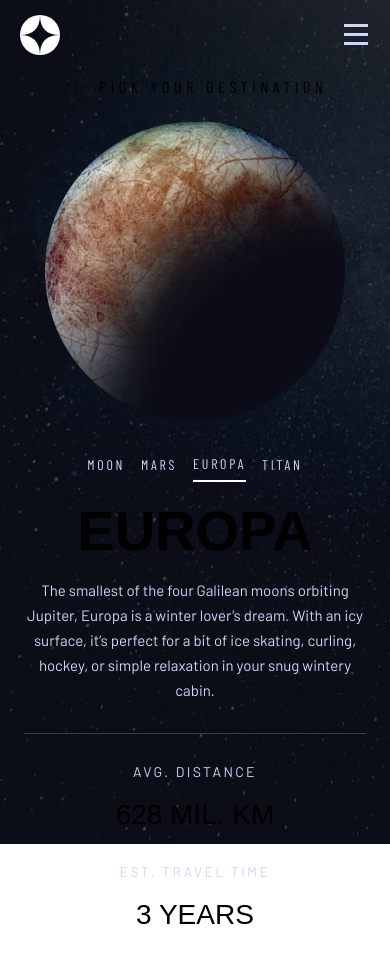
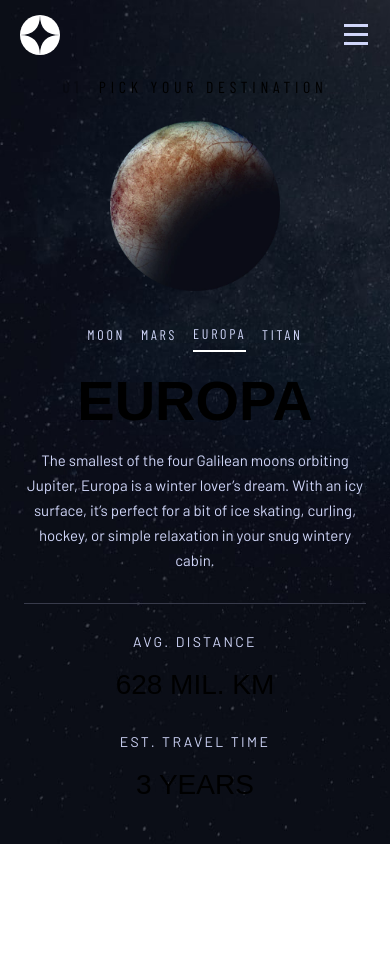
Before and after one commit to ivishalgautam/space-tourism, a Next.js app: page /destination/Europa in a window 390 px wide. Shown: the top 962 px of the page. After the commit the page ends 844 px from the top, so only its background shows below. Built offline with nearby package versions, Linux system fonts and the light colour scheme; a web font is replaced by a local one.

Commit message:
made it better

```diff
--- a/pages/destination/[id].js
+++ b/pages/destination/[id].js
@@ -131,10 +131,10 @@ const Details = () => {
                         : Europa
                     }
                     width={
-                      innerWidth > 870 ? 350 : innerWidth < 870 ? 300 : 170
+                      innerWidth > 870 ? 350 : innerWidth > 495 ? 300 : 170
                     }
                     height={
-                      innerWidth > 870 ? 350 : innerWidth < 870 ? 300 : 170
+                      innerWidth > 870 ? 350 : innerWidth > 495 ? 300 : 170
                     }
                     objectFit="contain"
                     alt="destination"
```
